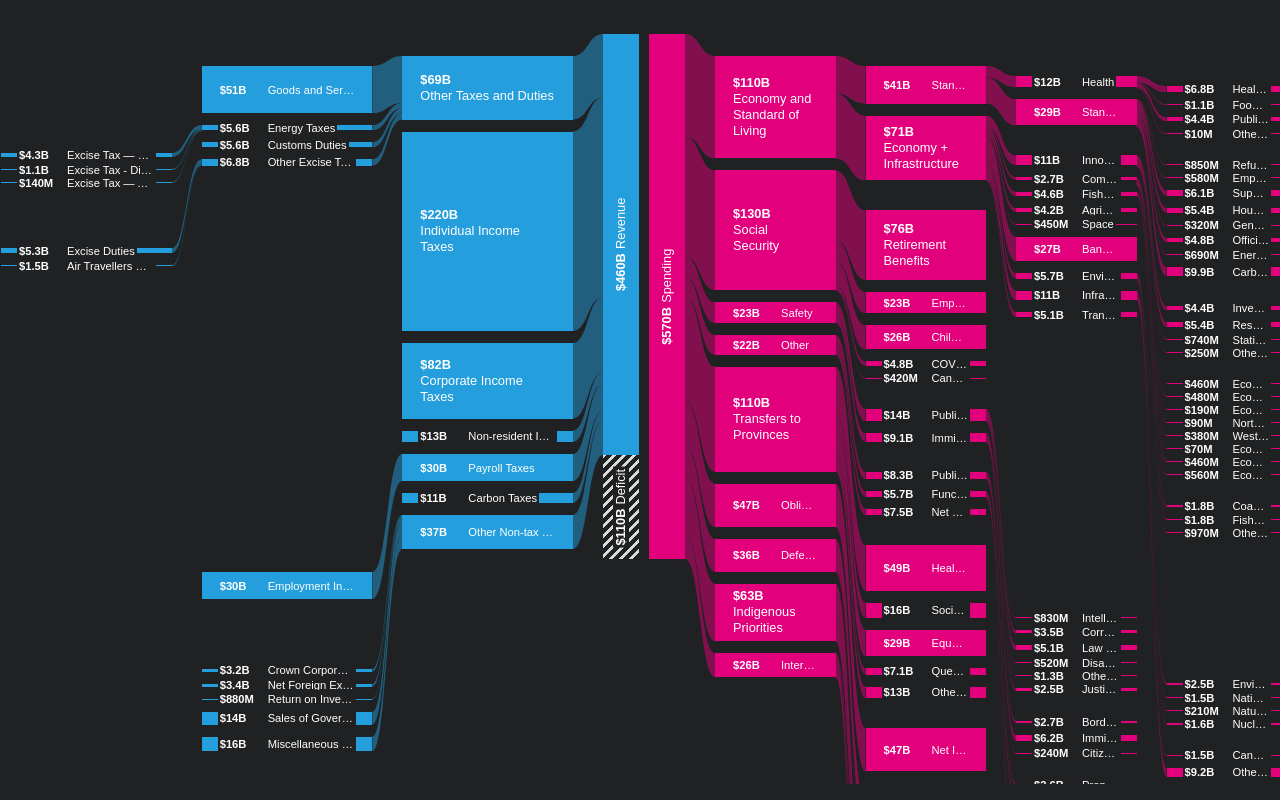
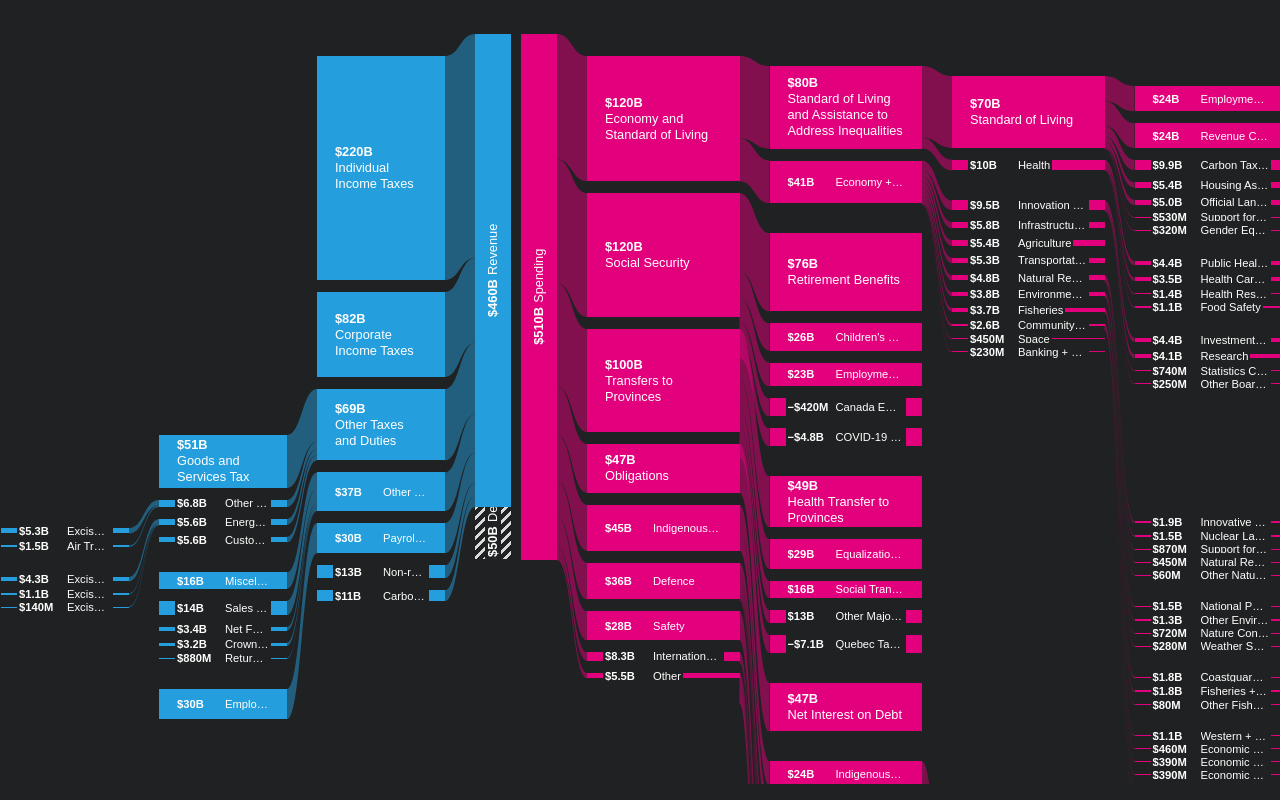
Before and after one commit to BuildCanada/CanadaSpendsCloudflare, a Next.js app in the folder website/: page /spending in a window 1280 px wide. Shown: the part 340-1140 px from the top of the page. Built offline with nearby package versions, Linux system fonts and the light colour scheme.

Commit message:
website: new spending data

```diff
--- a/website/src/components/Sankey/data.json
+++ b/website/src/components/Sankey/data.json
@@ -1,6 +1,6 @@
 {
-  "total": 573.11,
-  "spending": 573.11,
+  "total": 510,
+  "spending": 510,
   "revenue": 459.53,
   "spending_data": {
     "name": "Spending",
@@ -15,8 +15,12 @@
                 "name": "Health",
                 "children": [
                   {
+                    "name": "Health Research",
+                    "amount": 1.35
+                  },
+                  {
                     "name": "Health Care Systems + Protection",
-                    "amount": 6.84
+                    "amount": 3.49
                   },
                   {
                     "name": "Food Safety",
@@ -25,10 +29,6 @@
                   {
                     "name": "Public Health + Disease Prevention",
                     "amount": 4.43
-                  },
-                  {
-                    "name": "Other Health Services",
-                    "amount": 0.01
                   }
                 ]
               },
@@ -36,16 +36,12 @@
                 "name": "Standard of Living",
                 "children": [
                   {
-                    "name": "Refugee Assistance",
-                    "amount": 0.85
+                    "name": "Revenue Canada",
+                    "amount": 24.21
                   },
                   {
                     "name": "Employment + Training",
-                    "amount": 0.58
-                  },
-                  {
-                    "name": "Support for Veterans",
-                    "amount": 6.07
+                    "amount": 24.43
                   },
                   {
                     "name": "Housing Assistance",
@@ -57,11 +53,11 @@
                   },
                   {
                     "name": "Official Languages + Culture",
-                    "amount": 4.78
+                    "amount": 5.02
                   },
                   {
-                    "name": "Energy Efficient Home Retrofits",
-                    "amount": 0.69
+                    "name": "Support for Veterans",
+                    "amount": 0.53
                   },
                   {
                     "name": "Carbon Tax Rebate",
@@ -83,7 +79,7 @@
                   },
                   {
                     "name": "Research",
-                    "amount": 5.42
+                    "amount": 4.11
                   },
                   {
                     "name": "Statistics Canada",
@@ -104,31 +100,23 @@
                   },
                   {
                     "name": "Economic Development in Atlantic Canada",
-                    "amount": 0.48
+                    "amount": 0.39
                   },
                   {
                     "name": "Economic Development in the Pacific Region",
                     "amount": 0.19
                   },
                   {
-                    "name": "Northern Economic Development",
-                    "amount": 0.09
-                  },
-                  {
-                    "name": "Western Economic Diversification",
-                    "amount": 0.38
+                    "name": "Western + Northern Economic Development",
+                    "amount": 1.09
                   },
                   {
                     "name": "Economic Development in Northern Ontario",
                     "amount": 0.07
                   },
                   {
-                    "name": "Economic Development in Southern Ontario",
-                    "amount": 0.46
-                  },
-                  {
                     "name": "Economic Development in Quebec",
-                    "amount": 0.56
+                    "amount": 0.39
                   }
                 ]
               },
@@ -137,7 +125,7 @@
                 "children": [
                   {
                     "name": "Coastguard Operations",
-                    "amount": 1.8
+                    "amount": 1.80
                   },
                   {
                     "name": "Fisheries + Aquatic Ecosystems",
@@ -145,13 +133,13 @@
                   },
                   {
                     "name": "Other Fisheries Expenses",
-                    "amount": 0.97
+                    "amount": 0.08
                   }
                 ]
               },
               {
                 "name": "Agriculture",
-                "amount": 4.19
+                "amount": 5.42
               },
               {
                 "name": "Space",
@@ -159,45 +147,61 @@
               },
               {
                 "name": "Banking + Finance",
-                "amount": 26.83
+                "amount": 0.23
               },
               {
-                "name": "Environment + Natural Resources",
+                "name": "Environment and Climate Change",
                 "children": [
                   {
-                    "name": "Environment and Climate Change",
-                    "amount": 2.46
+                    "name": "Other Environment and Climate Change Programs",
+                    "amount": 1.32
+                  },
+                  {
+                    "name": "Weather Services",
+                    "amount": 0.28
+                  },
+                  {
+                    "name": "Nature Conservation",
+                    "amount": 0.72
                   },
                   {
                     "name": "National Parks",
                     "amount": 1.45
-                  },
-                  {
-                    "name": "Natural Resources Management",
-                    "amount": 0.21
-                  },
-                  {
-                    "name": "Nuclear Labs + Decommissioning",
-                    "amount": 1.55
                   }
                 ]
               },
               {
-                "name": "Infrastructure",
+                "name": "Natural Resources Management",
                 "children": [
                   {
-                    "name": "Canada Infrastructure Bank",
-                    "amount": 1.48
+                    "name": "Innovative and Sustainable Natural Resources Development",
+                    "amount": 1.91
                   },
                   {
-                    "name": "Other Infrastructure Investments",
-                    "amount": 9.19
+                    "name": "Support for Global Competition",
+                    "amount": 0.87
+                  },
+                  {
+                    "name": "Nuclear Labs + Decommissioning",
+                    "amount": 1.51
+                  },
+                  {
+                    "name": "Natural Resources Science + Risk Mitigation",
+                    "amount": 0.45
+                  },
+                  {
+                    "name": "Other Natural Resources Management Support",
+                    "amount": 0.06
                   }
                 ]
               },
               {
+                "name": "Infrastructure Investments",
+                "amount": 5.81
+              },
+              {
                 "name": "Transportation",
-                "amount": 5.1
+                "amount": 5.31
               }
             ]
           }
@@ -220,11 +224,11 @@
           },
           {
             "name": "COVID-19 Income Support",
-            "amount": 4.84
+            "amount": -4.84
           },
           {
             "name": "Canada Emergency Wage Subsidy",
-            "amount": 0.42
+            "amount": -0.42
           }
         ]
       },
@@ -235,15 +239,15 @@
             "name": "Public Safety",
             "children": [
               {
-                "name": "Intelligence",
+                "name": "CSIS",
                 "amount": 0.83
               },
               {
                 "name": "Corrections",
-                "amount": 3.46
+                "amount": 3.37
               },
               {
-                "name": "Law Enforcement",
+                "name": "RCMP",
                 "amount": 5.14
               },
               {
@@ -251,12 +255,20 @@
                 "amount": 0.52
               },
               {
-                "name": "Other Public Safety",
-                "amount": 1.26
+                "name": "Community Safety",
+                "amount": 0.84
+              },
+              {
+                "name": "Office of the Chief Electoral Officer",
+                "amount": 0.25
+              },
+              {
+                "name": "Other Public Safety Expenses",
+                "amount": 5.13
               },
               {
                 "name": "Justice System",
-                "amount": 2.45
+                "amount": 2.44
               }
             ]
           },
@@ -268,8 +280,20 @@
                 "amount": 2.69
               },
               {
-                "name": "Immigration",
-                "amount": 6.2
+                "name": "Other Immigration Services",
+                "amount": 3.86
+              },
+              {
+                "name": "Settlement Assistance",
+                "amount": 1.93
+              },
+              {
+                "name": "Interim Housing Assistance",
+                "amount": 0.26
+              },
+              {
+                "name": "Visitors, International Students + Temporary Workers",
+                "amount": 0.52
               },
               {
                 "name": "Citizenship + Passports",
@@ -286,12 +310,12 @@
             "name": "Public Works + Government Services",
             "children": [
               {
-                "name": "Property Management",
-                "amount": 2.55
+                "name": "Other Public Services + Procurement",
+                "amount": 3.98
               },
               {
-                "name": "Other Services",
-                "amount": 5.73
+                "name": "Government IT Operations",
+                "amount": 2.79
               }
             ]
           },
@@ -304,11 +328,11 @@
               },
               {
                 "name": "Privy Council Office",
-                "amount": 0.42
+                "amount": 0.35
               },
               {
                 "name": "Treasury Board",
-                "amount": 4.36
+                "amount": 4.95
               },
               {
                 "name": "Office of the Secretary to the Governor General",
@@ -318,7 +342,7 @@
           },
           {
             "name": "Net actuarial losses",
-            "amount": 7.49
+            "amount": -7.49
           }
         ]
       },
@@ -339,7 +363,7 @@
           },
           {
             "name": "Quebec Tax Offset",
-            "amount": 7.1
+            "amount": -7.10
           },
           {
             "name": "Other Major Transfers",
@@ -360,8 +384,28 @@
         "name": "Defence",
         "children": [
           {
-            "name": "National Defence",
-            "amount": 33.47
+            "name": "Ready Forces",
+            "amount": 13.37
+          },
+          {
+            "name": "Defence Procurement",
+            "amount": 4.93
+          },
+          {
+            "name": "Sustainable Bases, IT Systems, Infrastructure",
+            "amount": 4.91
+          },
+          {
+            "name": "Defence Team",
+            "amount": 5.39
+          },
+          {
+            "name": "Future Force Design",
+            "amount": 1.47
+          },
+          {
+            "name": "Defence Operations + Internal Services",
+            "amount": 3.39
           },
           {
             "name": "Communications Security Establishment",
@@ -373,21 +417,91 @@
           },
           {
             "name": "Other Defence",
-            "amount": 0.013
+            "amount": 0.01
           }
         ]
       },
-
       {
         "name": "Indigenous Priorities",
         "children": [
           {
             "name": "Indigenous Well-Being + Self Determination",
-            "amount": 38.01
+            "children": [
+              {
+                "name": "Grants to Support the New Fiscal Relationship with First Nations",
+                "amount": 1.36
+              },
+              {
+                "name": "Community Infrastructure Grants",
+                "amount": 3.31
+              },
+              {
+                "name": "First Nations Elementary and Secondary Educational Advancement",
+                "amount": 2.56
+              },
+              {
+                "name": "On-reserve Income Support in Yukon Territory",
+                "amount": 1.40
+              },
+              {
+                "name": "First Nations and Inuit Health Infrastructure Support",
+                "amount": 1.22
+              },
+              {
+                "name": "Emergency Management Activities On-Reserve",
+                "amount": 0.59
+              },
+              {
+                "name": "Prevention and Protection Services for Children, Youth, Families and Communities",
+                "amount": 3.57
+              },
+              {
+                "name": "First Nations and Inuit Primary Health Care",
+                "amount": 3.03
+              },
+              {
+                "name": "Other Support for Indigenous Well-Being",
+                "amount": 6.78
+              }
+            ]
           },
           {
-            "name": "Claims Settlements",
-            "amount": 24.92
+            "name": "Crown-Indigenous Relations",
+            "children": [
+              {
+                "name": "Claims Settlements",
+                "children": [
+                  {
+                    "name": "Out of Court Settlement",
+                    "amount": 5.00
+                  },
+                  {
+                    "name": "Gottfriedson Band Class Settlement",
+                    "amount": 2.82
+                  },
+                  {
+                    "name": "Childhood Claims Settlement",
+                    "amount": 1.42
+                  },
+                  {
+                    "name": "Other Settlement Agreements",
+                    "amount": 0.85
+                  }
+                ]
+              },
+              {
+                "name": "Grants to Indigenous Groups to Settle Claims",
+                "amount": 2.79
+              },
+              {
+                "name": "Grants to Implement Land Claims and Self Governance Agreements",
+                "amount": 1.83
+              },
+              {
+                "name": "Other Grants and Contributions to Support Crown-Indigenous Relations",
+                "amount": 6.08
+              }
+            ]
           }
         ]
       },
@@ -395,24 +509,28 @@
         "name": "International Affairs",
         "children": [
           {
-            "name": "International Development + Humanitarian Assistance",
-            "amount": 6.8
+            "name": "Development, Peace + Security Programming",
+            "amount": 5.37
+          },
+          {
+            "name": "International Diplomacy",
+            "amount": 1.00
+          },
+          {
+            "name": "International Development Research Centre",
+            "amount": 0.16
+          },
+          {
+            "name": "Support for Embassies + Canada's Presence Abroad",
+            "amount": 1.23
+          },
+          {
+            "name": "Other International Affairs Activities",
+            "amount": 0.09
           },
           {
             "name": "Trade and Investment",
-            "amount": 0.44
-          },
-          {
-            "name": "International Diplomacy",
-            "amount": 1.23
-          },
-          {
-            "name": "Ukraine Financial Assistance",
-            "amount": 2.03
-          },
-          {
-            "name": "Other Foreign Affairs",
-            "amount": 15.5
+            "amount": 0.41
           }
         ]
       }
--- a/website/src/components/Sankey/index.tsx
+++ b/website/src/components/Sankey/index.tsx
@@ -4,6 +4,42 @@ import { useRef, useEffect } from "react";
 import data from "./data.json";
 import { SankeyChart } from "./SankeyChart";
 import "./style.css";
+
+interface SankeyNode {
+  name: string;
+  amount?: number;
+  children?: SankeyNode[];
+}
+
+interface SankeyData {
+  total: number;
+  spending: number;
+  revenue: number;
+  spending_data: SankeyNode;
+  revenue_data: SankeyNode;
+}
+
+function sortNodesByAmount(node: SankeyNode): SankeyNode {
+  // If the node has children, sort them
+  if (node.children && node.children.length > 0) {
+    // First recursively sort each child's children (if any)
+    node.children.forEach(child => sortNodesByAmount(child));
+
+    // Then sort the children array by amount (descending)
+    node.children.sort((a, b) => {
+      // Calculate the amount for nodes that have children (sum of their children's amounts)
+      const getAmount = (node: SankeyNode): number => {
+        if (node.amount !== undefined) return node.amount;
+        if (!node.children) return 0;
+        return node.children.reduce((sum, child) => sum + getAmount(child), 0);
+      };
+
+      return getAmount(b) - getAmount(a); // Descending order
+    });
+  }
+
+  return node;
+}
 
 const chartHeight = 800;
 
@@ -16,7 +52,7 @@ export function Sankey() {
 			spending.current = new SankeyChart({
 				height: chartHeight,
 				container: "#spending-chart-root",
-				data: data.spending_data,
+				data: JSON.parse(JSON.stringify(sortNodesByAmount(data.spending_data))),
 				direction: "left-to-right",
 				amountDomain: [0, data.total],
 				difference: data.total - data.spending,
@@ -29,7 +65,7 @@ export function Sankey() {
 			revenue.current = new SankeyChart({
 				height: chartHeight,
 				container: "#revenue-chart-root",
-				data: data.revenue_data,
+				data: JSON.parse(JSON.stringify(sortNodesByAmount(data.revenue_data))),
 				colors: {
 					primary: "#249EDC",
 					background: "#202122",
@@ -55,8 +91,8 @@ export function Sankey() {
 
 	return (
 		<div className="w-full flex-grow flex overflow-hidden gap-x-2 pb-5 bg-[#202122]">
-			<div id="revenue-chart-root" className="chart w-1/2" />
-			<div id="spending-chart-root" className="chart w-1/2" />
+			<div id="revenue-chart-root" className="chart w-[40%]" />
+			<div id="spending-chart-root" className="chart w-[60%]" />
 		</div>
 	);
 }
```
